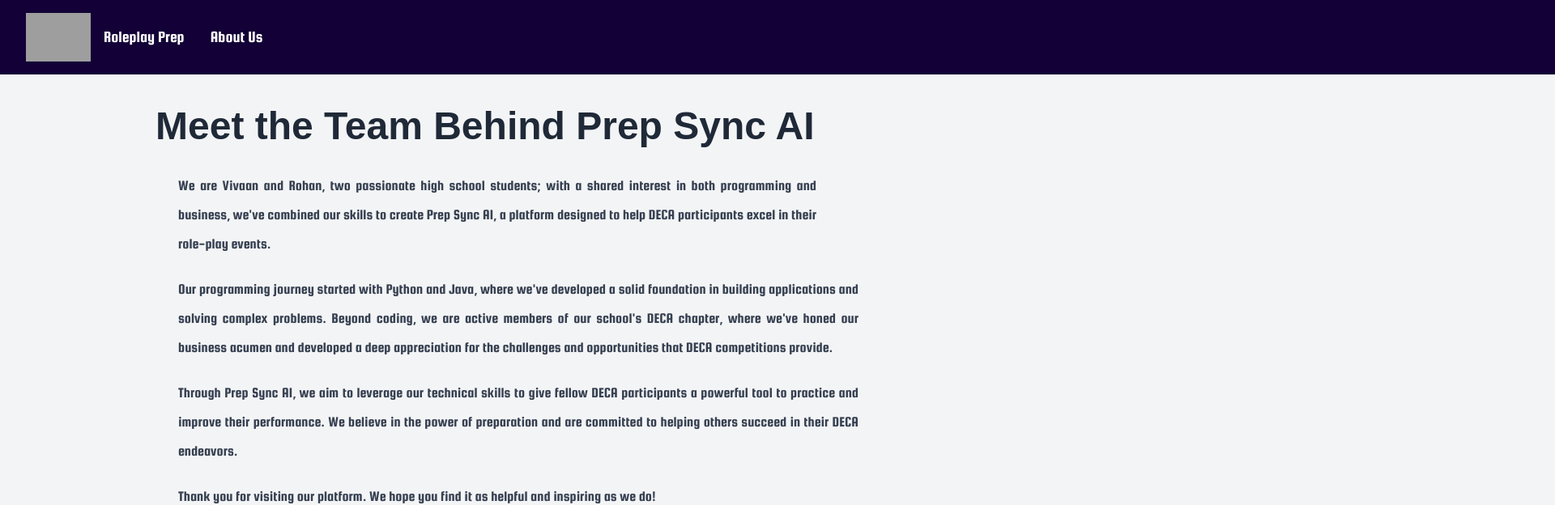
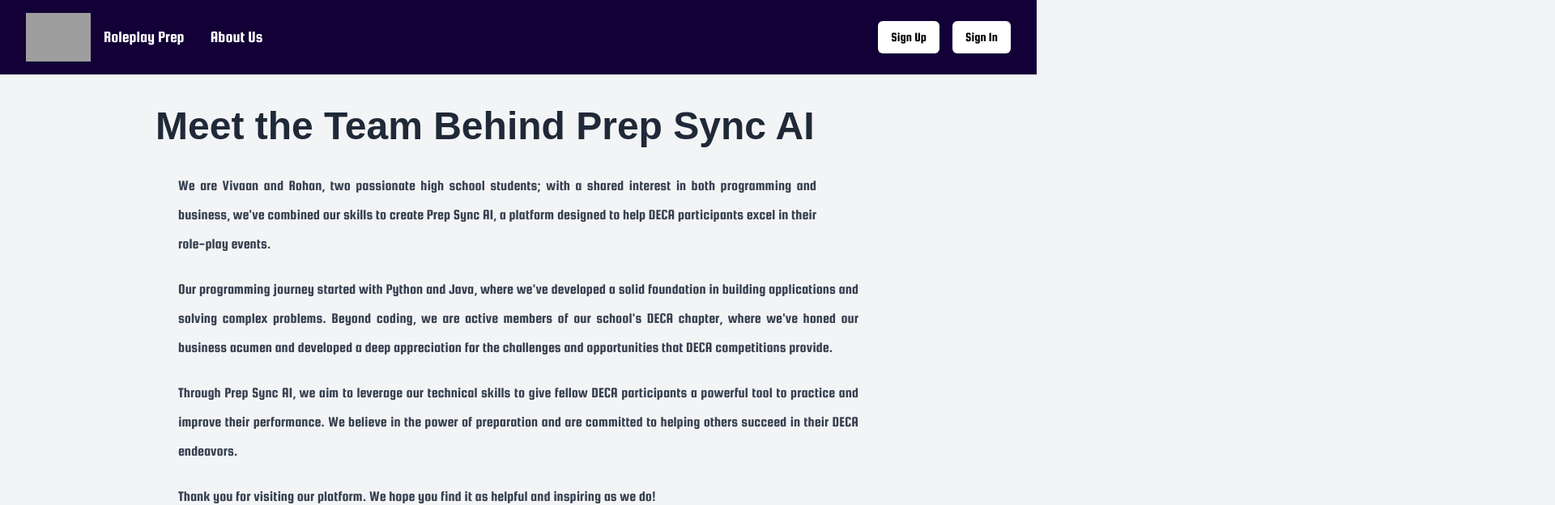
Before and after one commit to RohanasaurusRex/prepsync_demo, a Next.js app: page /about_us in a window 1280 px wide. Shown: the top 624 px of the page at 81% size, 1920 px wide, since content can reach past the window. Built offline with nearby package versions, Linux system fonts and the light colour scheme; grey boxes are pictures that could not be loaded; a web font is replaced by a local one.

Commit message:
profile pic added

```diff
--- a/components/NavigationBar.tsx
+++ b/components/NavigationBar.tsx
@@ -3,10 +3,19 @@
 import Link from "next/link";
 import Image from "next/image";
 import NavLogo from "../public/assets/static/images/LogoNoWords.ico";
-import { useState, useEffect } from "react";
-import { signIn, signOut, useSession, getProviders } from "next-auth/react";
+import { useState } from "react";
 
 const Nav = () => {
+  const [loggedIn, setLoggedIn] = useState(false);
+
+  const handleLogIn = () => {
+    setLoggedIn(true);
+  };
+
+  const handleLogOut = () => {
+    setLoggedIn(false);
+  };
+
   return (
     <nav className="flex items-center nav_bar px-8 py-4">
       <div className="flex items-center">
@@ -26,6 +35,42 @@
           About Us
         </Link>
       </div>
+      <div className="ml-auto flex items-center">
+        {loggedIn ? (
+          <>
+            <div className="w-12 h-12 rounded-full border-2 border-white overflow-hidden mr-4">
+              <Image
+                src={NavLogo}
+                alt="Profile Picture"
+                width={48}
+                height={48}
+                className="object-cover"
+              />
+            </div>
+            <button
+              onClick={handleLogOut}
+              className="bg-white text-black px-4 py-2 rounded-md font-squada hover:bg-gray-300 transition duration-200"
+            >
+              Log Out
+            </button>
+          </>
+        ) : (
+          <>
+            <button
+              onClick={() => {}}
+              className="bg-white text-black px-4 py-2 rounded-md font-squada hover:bg-gray-300 transition duration-200 mr-4"
+            >
+              Sign Up
+            </button>
+            <button
+              onClick={handleLogIn}
+              className="bg-white text-black px-4 py-2 rounded-md font-squada hover:bg-gray-300 transition duration-200"
+            >
+              Sign In
+            </button>
+          </>
+        )}
+      </div>
     </nav>
   );
 };
--- a/styles/globals.css
+++ b/styles/globals.css
@@ -14,7 +14,6 @@
 }
 .nav_bar{
   display: flex;
-  width: 10000px;
   justify-content: space-between;
   background-color: hsl(260, 100%, 10.5%);
 }
```
